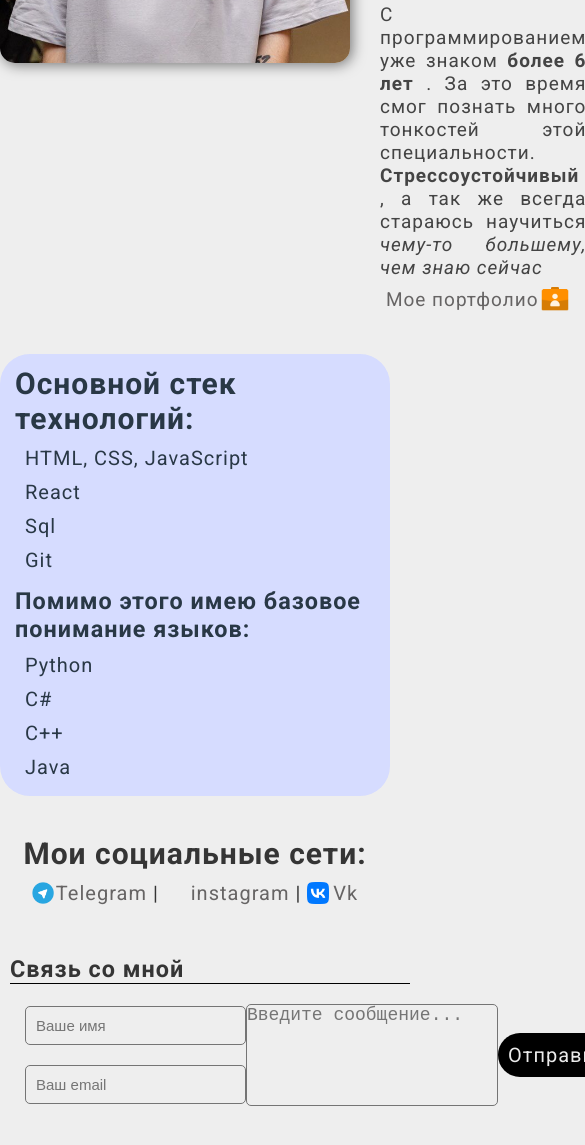
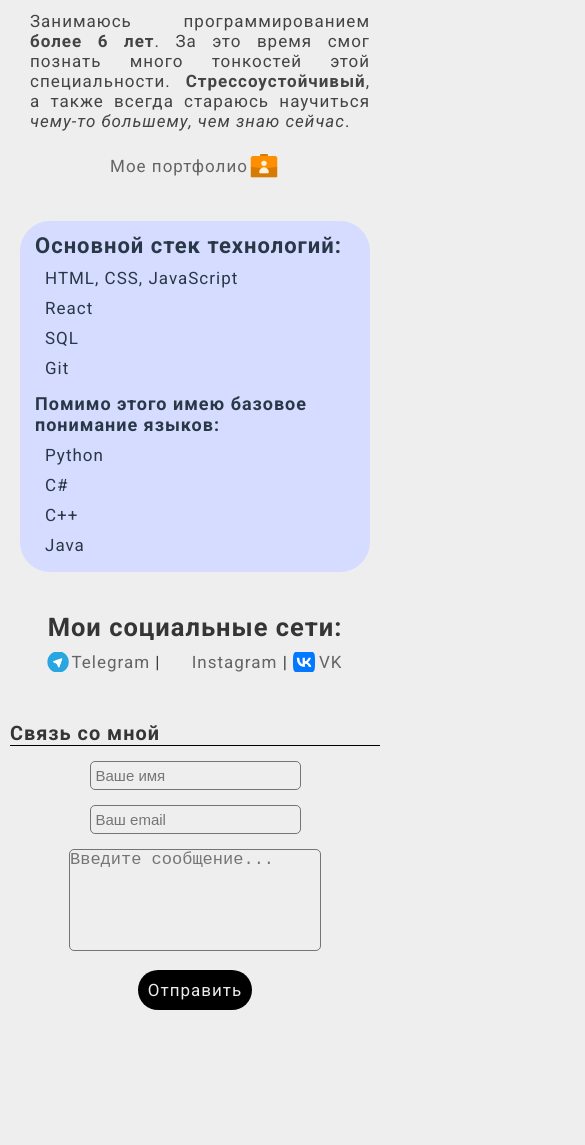
Before and after one commit to Koddione/Resume, a plain HTML site: page index.html in a window 390 px wide. Shown: the part 619-1764 px from the top of the page, 585 px wide, since content can reach past the window. After the commit the page ends 1694 px from the top, so only its background shows below. Drawn offline with Linux system fonts and the light colour scheme.

Commit message:
теперь адоптивно

```diff
--- a/index.html
+++ b/index.html
@@ -11,28 +11,24 @@
   <body>
     <div class="container">
       <div class="info">
-        <div class="myInfo">
+        <div class="my-info">
           <img src="./imgs/myPhoto.jpg" alt="My photo" class="avatar" />
-
           <div class="info-text">
             <h1>Ткачёв Иван</h1>
-
             <p>
               Мне 21 год, по гражданству я Беларус. Родной город Бобруйск. На
-              данный момент проживаю в Новполоцке
+              данный момент проживаю в Новополоцке.
             </p>
             <p>
-              Закончил колледж по профессии
-              <strong> техник-программист </strong>. В данный момент получаю
-              специальность <strong> Инженер-программист </strong> в очном
-              формате обучения.
+              Закончил колледж по профессии <strong>техник-программист</strong>.
+              В данный момент получаю специальность
+              <strong>Инженер-программист</strong> в очном формате обучения.
             </p>
             <p class="last-element">
-              С программированием уже знаком <strong> более 6 лет </strong>. За
-              это время смог познать много тонкостей этой специальности.
-              <strong> Стрессоустойчивый </strong>, а так же всегда стараюсь
-              научиться
-              <em>чему-то большему, чем знаю сейчас</em>
+              Занимаюсь программированием <strong>более 6 лет</strong>. За это
+              время смог познать много тонкостей этой специальности.
+              <strong>Стрессоустойчивый</strong>, а также всегда стараюсь
+              научиться <em>чему-то большему, чем знаю сейчас</em>.
             </p>
             <div class="my-portfolio">
               <a class="portfolio-link" href="#">Мое портфолио</a>
@@ -40,12 +36,12 @@
           </div>
         </div>
 
-        <div class="steck-tehnology">
+        <div class="stack-technology">
           <h2>Основной стек технологий:</h2>
           <ul>
             <li>HTML, CSS, JavaScript</li>
             <li>React</li>
-            <li>Sql</li>
+            <li>SQL</li>
             <li>Git</li>
           </ul>
           <h3>Помимо этого имею базовое понимание языков:</h3>
@@ -67,30 +63,28 @@
             class="inst-link"
             href="https://www.instagram.com/koddione"
             target="_blank"
-            >instagram</a
+            >Instagram</a
           >
           |
           <a class="vk-link" href="https://vk.com/koddione" target="_blank"
-            >Vk</a
+            >VK</a
           >
         </div>
       </div>
 
-      <div class="contactMe">
+      <div class="contact-me">
         <h3>Связь со мной</h3>
         <form>
-          <div class="yourContactInfo">
-            <div class="yourName">
+          <div class="your-contact-info">
+            <div class="your-name">
               <input type="text" placeholder="Ваше имя" id="inputName" />
             </div>
-            <div class="yourEmail">
+            <div class="your-email">
               <input type="email" placeholder="Ваш email" id="inputEmail" />
             </div>
           </div>
-          <div class="yourMessage">
-            <br />
+          <div class="your-message">
             <textarea
-              type="text"
               placeholder="Введите сообщение..."
               id="inputMessage"
             ></textarea>
--- a/style.css
+++ b/style.css
@@ -1,14 +1,17 @@
 @import url("https://fonts.googleapis.com/css2?family=Roboto:ital,wght@0,100..900;1,100..900&display=swap");
+
 * {
   margin: 0;
   padding: 0;
 }
+
 body {
   font-family: "Roboto", serif;
   background-color: #eee;
   font-size: 20px;
   letter-spacing: 1px;
   color: rgb(53, 53, 53);
+  box-sizing: border-box;
 }
 
 .container {
@@ -18,40 +21,44 @@ body {
   box-sizing: border-box;
 }
 
-.steck-tehnology {
+.stack-technology {
   background-color: #d6dcff;
   padding: 2px 0 2px 15px;
-  margin: 0 auto;
+  margin: 0 20px;
   border-radius: 30px;
   color: rgb(41, 56, 70);
   transition: transform 0.3s ease;
   overflow: hidden;
   margin-bottom: 40px;
 }
-.steck-tehnology:hover {
+
+.stack-technology:hover {
   transform: scale(1.03);
 }
-.steck-tehnology h2,
-.steck-tehnology h3 {
-  margin-top: 10px;
-  margin-bottom: 10px;
+
+.stack-technology h2,
+.stack-technology h3 {
+  margin: 10px 0;
 }
-.steck-tehnology ul {
+
+.stack-technology ul {
   margin: 0;
   padding: 0;
   margin-bottom: 15px;
   list-style: none;
 }
-.steck-tehnology ul li {
+
+.stack-technology ul li {
   margin: 0;
-  padding-bottom: 10px;
-  padding-left: 10px;
+  padding: 0 0 10px 10px;
 }
-.steck-tehnology ul li:hover {
+
+.stack-technology ul li:hover {
   background-color: #c2cafa;
   border-radius: 10px;
 }
-.steck-tehnology ul li:last-child {
+
+.stack-technology ul li:last-child {
   padding-bottom: 0;
 }
 
@@ -59,15 +66,16 @@ body {
   color: #444444;
   padding-left: 5px;
 }
+
 .avatar {
   box-shadow: 2px 2px 14px rgba(0, 0, 0, 0.514);
   border-radius: 15px;
   max-width: 350px;
   max-height: 400px;
   margin: auto;
-
   transition: transform 0.3s ease;
 }
+
 .avatar:hover {
   transform: scale(1.02);
 }
@@ -77,24 +85,28 @@ a {
   color: rgb(102, 100, 100);
   transition: all 0.3s;
 }
+
 a.tg-link {
   background: url(./imgs/tg.png) no-repeat center left;
   padding-left: 24px;
   background-size: 22px 22px;
   height: 30px;
 }
+
 a.inst-link {
   background: url(./imgs/inst.png) no-repeat center left;
   padding-left: 26px;
   background-size: 22px 22px;
   height: 30px;
 }
+
 a.vk-link {
   background: url(./imgs/vk.png) no-repeat center left;
   padding-left: 26px;
   background-size: 22px 22px;
   height: 30px;
 }
+
 a.portfolio-link {
   background: url(./imgs/portfolio.png) no-repeat center right;
   padding-right: 32px;
@@ -107,15 +119,19 @@ a.portfolio-link {
 a.tg-link:hover {
   color: #0c81af;
 }
+
 a.inst-link:hover {
   color: #bd2c9d;
 }
+
 a.vk-link:hover {
   color: #000dc7;
 }
+
 a.portfolio-link:hover {
   color: #c97902;
 }
+
 button {
   font-family: inherit;
   letter-spacing: 1px;
@@ -123,10 +139,9 @@ button {
   cursor: pointer;
 }
 
-.myInfo {
+.my-info {
   display: flex;
   font-size: 19px;
-  /* overflow: hidden; */
   margin-bottom: 40px;
 }
 
@@ -146,6 +161,7 @@ button {
   padding-right: 10px;
   text-align: justify;
 }
+
 .info-text p:hover {
   box-shadow: 1px 0 0 0 #292727;
 }
@@ -154,6 +170,7 @@ button {
   display: flex;
   justify-content: center;
 }
+
 .info-text .last-element {
   margin-bottom: 5px;
 }
@@ -162,39 +179,42 @@ button {
   text-align: center;
   margin-bottom: 40px;
 }
+
 .social-network h2 {
   margin-bottom: 10px;
 }
 
-.contactMe {
+.contact-me {
   padding: 10px;
   margin-bottom: 40px;
 }
 
-.contactMe form {
+.contact-me form {
   display: flex;
-
   border-top: 1px solid black;
   padding: 15px;
   align-items: center;
-  width: 100%;
+
   justify-content: space-between;
 }
-.contactMe form .yourContactInfo {
+
+.contact-me form .your-contact-info {
   display: flex;
   justify-content: center;
   align-items: center;
   flex-direction: column;
   gap: 20px;
 }
-.contactMe form .yourContactInfo input {
+
+.contact-me form .your-contact-info input {
   padding: 10px;
   font-size: 15px;
   border-radius: 5px;
   border: 1px solid rgb(116, 116, 116);
   background-color: #eee;
 }
-.contactMe form .yourMessage textarea {
+
+.contact-me form .your-message textarea {
   width: 250px;
   height: 100px;
   resize: none;
@@ -204,25 +224,37 @@ button {
   border: 1px solid rgb(116, 116, 116);
   background-color: #eee;
 }
-.contactMe form .yourMessage textarea::-webkit-scrollbar {
+
+.contact-me form .your-message textarea {
+  width: 250px;
+  height: 100px;
+  resize: none;
+  font-size: 18px;
+  margin-top: 0px;
+  border-radius: 5px;
+  border: 1px solid rgb(116, 116, 116);
+  background-color: #eee;
+}
+.contact-me form .your-message textarea::-webkit-scrollbar {
   width: 8px;
 }
 
-.contactMe form .yourMessage textarea::-webkit-scrollbar-thumb {
+.contact-me form .your-message textarea::-webkit-scrollbar-thumb {
   background: #707070;
   border-radius: 10px;
   transition: background 0.3s ease;
 }
 
-.contactMe form .yourMessage textarea::-webkit-scrollbar-thumb:hover {
+.contact-me form .your-message textarea::-webkit-scrollbar-thumb:hover {
   background: #0d0d0e;
 }
 
-.contactMe form .yourMessage textarea::-webkit-scrollbar-track {
+.contact-me form .your-message textarea::-webkit-scrollbar-track {
   background: #f0f0f0;
   border-radius: 10px;
 }
-.contactMe button {
+
+.contact-me button {
   padding: 10px;
   font-size: 20px;
   border-radius: 30px;
@@ -231,7 +263,57 @@ button {
   color: rgb(235, 235, 235);
   transition: background-color 0.3s ease, color 0.3s ease;
 }
-.contactMe button:hover {
+
+.contact-me button:hover {
   background-color: rgb(187, 187, 187);
   color: black;
 }
+/* 686 */
+
+@media (max-width: 686px) {
+  .my-info {
+    display: flex;
+    flex-direction: column;
+  }
+  .avatar {
+    max-width: 250px;
+  }
+  body {
+    font-size: 17px;
+  }
+  .info-text p {
+    font-size: 17px;
+  }
+  .my-portfolio {
+    font-size: 17px;
+  }
+  .info-text .last-element {
+    margin-bottom: 20px;
+  }
+  .contact-me form {
+    display: flex;
+    flex-direction: column;
+  }
+  .contact-me form .your-contact-info input {
+    padding: 5px;
+  }
+  .contact-me form .your-contact-info {
+    gap: 15px;
+    margin-bottom: 15px;
+  }
+  .contact-me form .your-message {
+    margin-bottom: 15px;
+  }
+  .contact-me form .your-message textarea {
+    font-size: 17px;
+  }
+  .contact-me form .btn {
+    font-size: 17px;
+  }
+  .stack-technology h2 {
+    font-size: 22px;
+  }
+  .stack-technology h3 {
+    font-size: 18px;
+  }
+}
```
